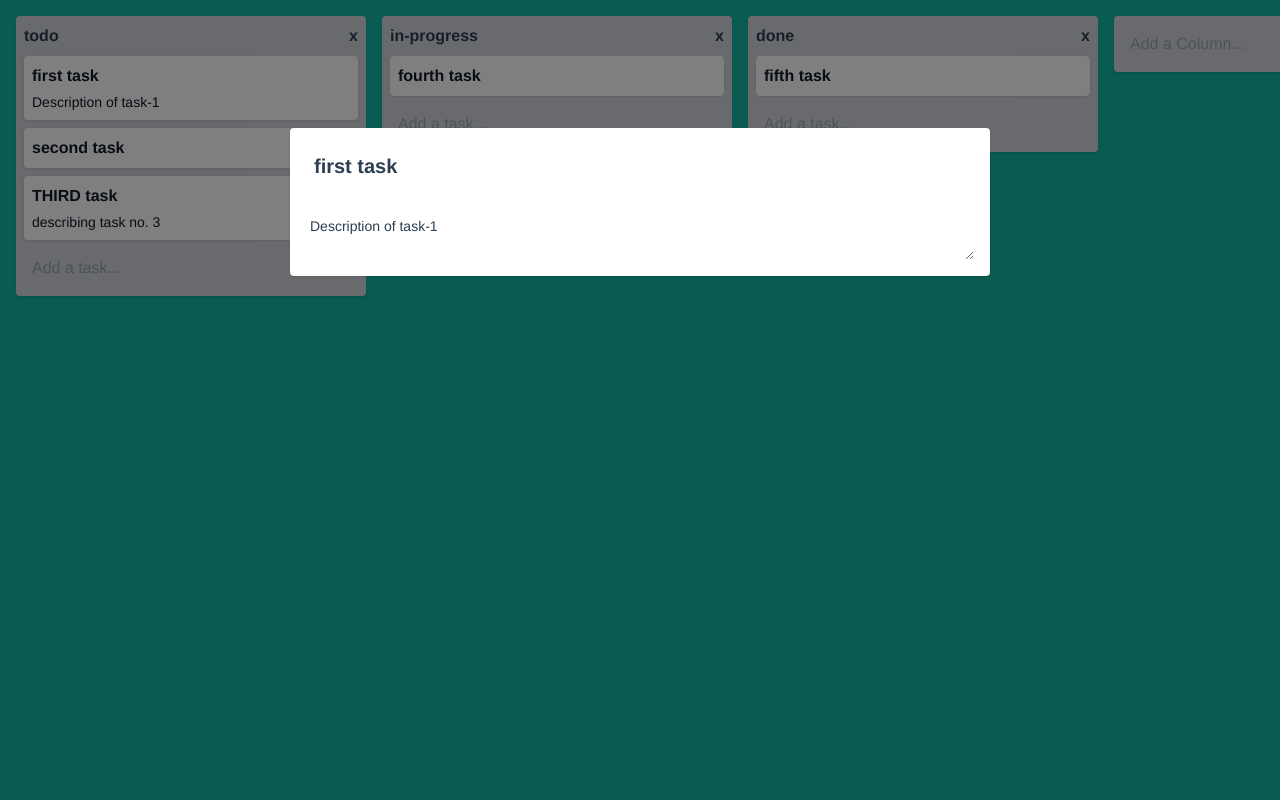
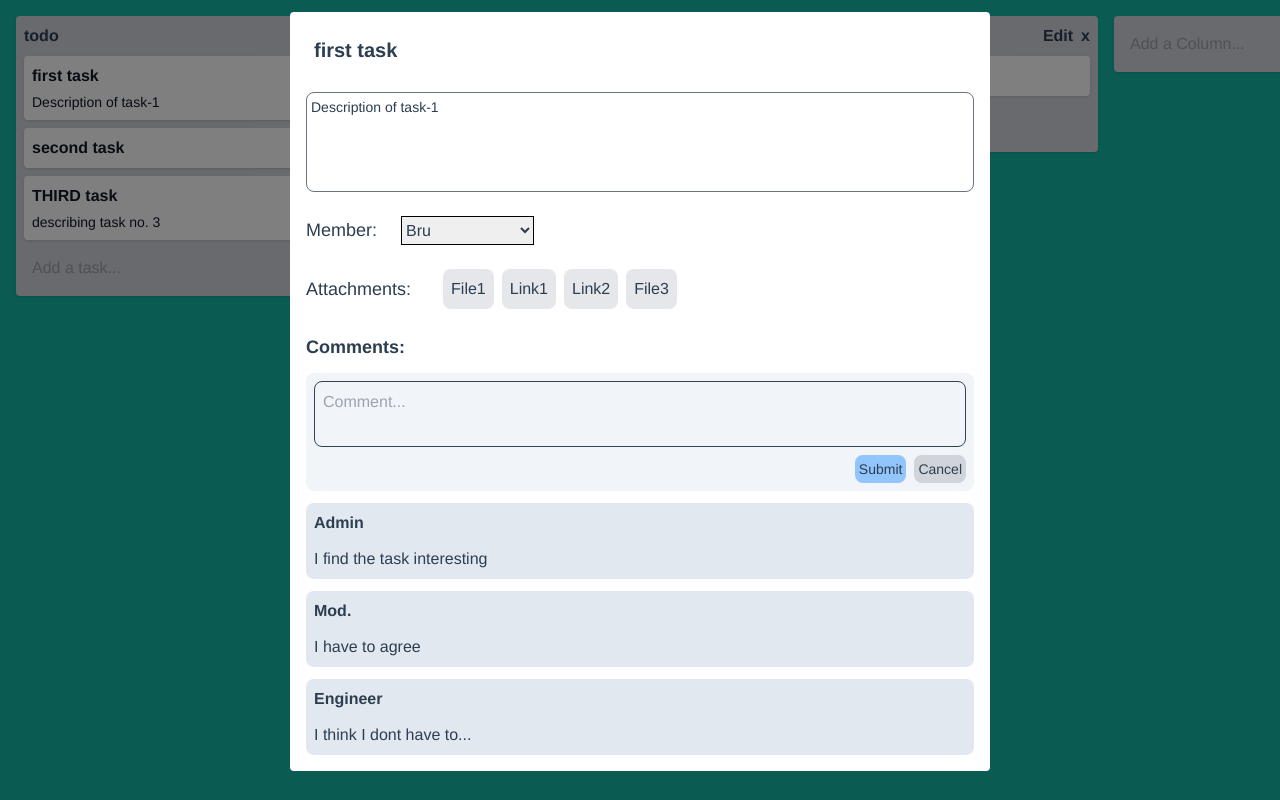
Before and after one commit to eng-gira/project-manager-kanban, a Vue app: page /task/1 in a window 1280 px wide. Built offline with nearby package versions, Linux system fonts and the light colour scheme.

Commit message:
Update col, and more advanced task modal

```diff
--- a/src/assets/main.css
+++ b/src/assets/main.css
@@ -585,6 +585,30 @@ video {
   margin-left: 200px;
 }
 
+.mr-3 {
+  margin-right: 0.75rem;
+}
+
+.mr-6 {
+  margin-right: 1.5rem;
+}
+
+.mb-9 {
+  margin-bottom: 2.25rem;
+}
+
+.mt-3 {
+  margin-top: 0.75rem;
+}
+
+.mt-5 {
+  margin-top: 1.25rem;
+}
+
+.mb-3 {
+  margin-bottom: 0.75rem;
+}
+
 .block {
   display: block;
 }
@@ -599,6 +623,30 @@ video {
 
 .h-screen {
   height: 100vh;
+}
+
+.h-\[300px\] {
+  height: 300px;
+}
+
+.h-\[500px\] {
+  height: 500px;
+}
+
+.h-\[200px\] {
+  height: 200px;
+}
+
+.h-\[100px\] {
+  height: 100px;
+}
+
+.h-\[25px\] {
+  height: 25px;
+}
+
+.h-\[28px\] {
+  height: 28px;
 }
 
 .w-full {
@@ -625,6 +673,10 @@ video {
   flex-grow: 1;
 }
 
+.resize-none {
+  resize: none;
+}
+
 .flex-row {
   flex-direction: row;
 }
@@ -649,6 +701,14 @@ video {
   align-items: center;
 }
 
+.justify-start {
+  justify-content: flex-start;
+}
+
+.justify-end {
+  justify-content: flex-end;
+}
+
 .justify-center {
   justify-content: center;
 }
@@ -657,10 +717,32 @@ video {
   justify-content: space-between;
 }
 
+.justify-around {
+  justify-content: space-around;
+}
+
 .space-y-4 > :not([hidden]) ~ :not([hidden]) {
   --tw-space-y-reverse: 0;
   margin-top: calc(1rem * calc(1 - var(--tw-space-y-reverse)));
   margin-bottom: calc(1rem * var(--tw-space-y-reverse));
+}
+
+.space-x-2 > :not([hidden]) ~ :not([hidden]) {
+  --tw-space-x-reverse: 0;
+  margin-right: calc(0.5rem * var(--tw-space-x-reverse));
+  margin-left: calc(0.5rem * calc(1 - var(--tw-space-x-reverse)));
+}
+
+.space-y-3 > :not([hidden]) ~ :not([hidden]) {
+  --tw-space-y-reverse: 0;
+  margin-top: calc(0.75rem * calc(1 - var(--tw-space-y-reverse)));
+  margin-bottom: calc(0.75rem * var(--tw-space-y-reverse));
+}
+
+.space-y-2 > :not([hidden]) ~ :not([hidden]) {
+  --tw-space-y-reverse: 0;
+  margin-top: calc(0.5rem * calc(1 - var(--tw-space-y-reverse)));
+  margin-bottom: calc(0.5rem * var(--tw-space-y-reverse));
 }
 
 .self-center {
@@ -671,12 +753,35 @@ video {
   overflow: auto;
 }
 
+.overflow-y-auto {
+  overflow-y: auto;
+}
+
 .rounded {
   border-radius: 0.25rem;
 }
 
 .rounded-lg {
   border-radius: 0.5rem;
+}
+
+.border {
+  border-width: 1px;
+}
+
+.border-black {
+  --tw-border-opacity: 1;
+  border-color: rgb(0 0 0 / var(--tw-border-opacity));
+}
+
+.border-gray-500 {
+  --tw-border-opacity: 1;
+  border-color: rgb(107 114 128 / var(--tw-border-opacity));
+}
+
+.border-gray-700 {
+  --tw-border-opacity: 1;
+  border-color: rgb(55 65 81 / var(--tw-border-opacity));
 }
 
 .bg-teal-500 {
@@ -706,6 +811,26 @@ video {
 .bg-red-500 {
   --tw-bg-opacity: 1;
   background-color: rgb(239 68 68 / var(--tw-bg-opacity));
+}
+
+.bg-gray-200 {
+  --tw-bg-opacity: 1;
+  background-color: rgb(229 231 235 / var(--tw-bg-opacity));
+}
+
+.bg-blue-300 {
+  --tw-bg-opacity: 1;
+  background-color: rgb(147 197 253 / var(--tw-bg-opacity));
+}
+
+.bg-slate-100 {
+  --tw-bg-opacity: 1;
+  background-color: rgb(241 245 249 / var(--tw-bg-opacity));
+}
+
+.bg-slate-200 {
+  --tw-bg-opacity: 1;
+  background-color: rgb(226 232 240 / var(--tw-bg-opacity));
 }
 
 .p-4 {
@@ -744,6 +869,16 @@ video {
   padding-right: 1rem;
 }
 
+.py-1 {
+  padding-top: 0.25rem;
+  padding-bottom: 0.25rem;
+}
+
+.px-1 {
+  padding-left: 0.25rem;
+  padding-right: 0.25rem;
+}
+
 .text-left {
   text-align: left;
 }
@@ -769,6 +904,10 @@ video {
 
 .font-bold {
   font-weight: 700;
+}
+
+.italic {
+  font-style: italic;
 }
 
 .text-gray-900 {
@@ -815,3 +954,18 @@ video {
   --tw-bg-opacity: 1;
   background-color: rgb(107 114 128 / var(--tw-bg-opacity));
 }
+
+.hover\:bg-gray-300:hover {
+  --tw-bg-opacity: 1;
+  background-color: rgb(209 213 219 / var(--tw-bg-opacity));
+}
+
+.hover\:bg-blue-500:hover {
+  --tw-bg-opacity: 1;
+  background-color: rgb(59 130 246 / var(--tw-bg-opacity));
+}
+
+.hover\:text-white:hover {
+  --tw-text-opacity: 1;
+  color: rgb(255 255 255 / var(--tw-text-opacity));
+}
--- a/src/default-board.js
+++ b/src/default-board.js
@@ -12,19 +12,19 @@ export default {
           description: 'Description of task-1',
           name: 'first task',
           id: 1,
-          userAssigned: null
+          userAssigned: 2
         },
         {
           description: '',
           name: 'second task',
           id: 2,
-          userAssigned: null
+          userAssigned: 1
         },
         {
           description: 'describing task no. 3',
           name: 'THIRD task',
           id: 3,
-          userAssigned: null
+          userAssigned: 3
         }
       ]
     },
@@ -37,7 +37,7 @@ export default {
           description: '',
           name: 'fourth task',
           id: 4,
-          userAssigned: null
+          userAssigned: 3
         }
       ]
     },
--- a/src/views/ProjectView.vue
+++ b/src/views/ProjectView.vue
@@ -16,8 +16,20 @@
                 @dragstart.self="pickupColumn(column.id, columnIndex, $event)"
                 >
                 <div class="flex items-center mb-2 font-bold justify-between">
-                    <div>{{ column.name }}</div>
-                    <button @click="openColDeletionConfirmationModal(column.id, columnIndex)">x</button>
+                    <input
+                        v-if="editingColName===true && editingColOfId == column.id"
+                        type="text"
+                        :value="column.name"
+                        class="p-2 mr-2 flex-grow bg-transparent border border-black rounded-lg h-[28px]"
+                        @change="updateColName(column.id, columnIndex, $event)"
+                        />
+                    <h1 v-else>
+                        {{ column.name}}
+                    </h1>
+                    <div class="">
+                        <button class="mr-2" @click="enableEditingColName(column.id)">Edit</button>
+                        <button @click="openColDeletionConfirmationModal(column.id, columnIndex)">x</button>
+                    </div>
                 </div>
                 <div class="list-reset">
                     <!-- Task Class Styles -->
@@ -72,7 +84,7 @@
     </div>
     <!-- Task Modal -->
     <div
-        class="bg-transparent absolute inset-0 semi-transparent"
+        class="bg-transparent absolute inset-0 semi-transparent overflow-y-auto"
         v-if="isTaskOpen"
         @click.self="closeTask"
     >
@@ -87,12 +99,12 @@
         >
         <div class="bg-white w-[300px] flex flex-col p-3 rounded-lg space-y-4">
             <h1 class="font-bold text-lg">Are you sure you want to delete this column and all of its tasks?</h1>
-            <div class="flex justify-between">
-                <button class="bg-red-300 hover:bg-red-500 p-1 rounded-lg text-white text-sm" @click="deleteCol">
+            <div class="flex justify-around">
+                <button class="bg-red-300 hover:bg-red-500 py-1 px-2 rounded-lg text-white text-sm" @click="deleteCol">
                     Confirm
                 </button>
                 <button
-                    class="bg-gray-300 hover:bg-gray-500 p-1 rounded-lg text-white text-sm"
+                    class="bg-gray-300 hover:bg-gray-500 py-1 px-2 rounded-lg text-white text-sm"
                     @click="closeColDeletionConfirmationModal">
                     Cancel
                 </button>
@@ -120,7 +132,6 @@ onBeforeMount(() => {
 let isTaskOpen = computed(() => {
     return route.name === 'TaskModal'
 })
-
 const openTask = (id) => {
     router.push({ name: 'TaskModal', params: { id: id } })
 }
@@ -274,9 +285,25 @@ const deleteCol = () => {
 
     // Send to the backend
     // ...
+
     closeColDeletionConfirmationModal()
 }
 
+let editingColName = ref(false)
+let editingColOfId = ref(-1)
+const enableEditingColName = (colId) => {
+    editingColName.value = true
+    editingColOfId.value = colId
+}
+const updateColName = (colId, colIndex, event) => {
+    // Update the UI
+    board.value.columns[colIndex].name = event.target.value
+    editingColName.value = false
+    editingColOfId.value = -1
+
+    // Send to the backend
+    // ...
+}
 </script>
 
 <style scoped>
--- a/src/views/TaskModal.vue
+++ b/src/views/TaskModal.vue
@@ -1,5 +1,5 @@
 <template>
-    <div class="relative flex flex-row bg-white pin mx-auto m-32 py-4 text-left rounded max-w-[700px] shadow">
+    <div class="flex bg-white pin mx-auto mt-3 py-4 text-left rounded max-w-[700px]">
         <div class="flex flex-col flex-grow justify-between items-start px-4">
 
             <input
@@ -10,10 +10,66 @@
             />
 
             <textarea
-                class="mt-6 w-full text-sm p-1"
+                class="mt-5 w-full text-sm p-1 border border-gray-500 h-[100px] resize-none rounded-lg"
                 :value=task.description
+                placeholder="Description..."
                 @change="updateDescription(task.id, $event)"
             />
+
+            <!-- Members -->
+            <div class="flex justify-start mt-6">
+                <h1 class="text-lg mr-6">Member:</h1>
+                <select class="border border-black py-1">
+                    <option v-for="member in members" :key="member.id" :value="member.id" :selected="member.id==task.userAssigned">
+                        {{ member.name }}
+                    </option>
+                </select>
+            </div>
+
+            <!-- Attachments -->
+            <div class="flex justify-start space-x-2 mt-6 items-center">
+                <h1 class="text-lg mr-6">Attachments:</h1>
+                <div v-for="attachment in attachments" :key="attachment.id" class="p-2 bg-gray-200 hover:bg-gray-300 rounded-lg">
+                    {{ attachment.name }}
+                </div>
+            </div>
+
+            <!-- Comments -->
+            <div class="flex flex-col mt-6 w-full">
+                <h1 class="text-lg mb-3 font-bold">Comments:</h1>
+                <!-- Add a Comment -->
+                <div class="flex flex-col bg-slate-100 space-y-2 rounded-lg p-2">
+                    <textarea
+                        class="resize-none self-center bg-transparent p-2 w-full border border-gray-700 rounded-lg"
+                        placeholder="Comment..."
+                        v-model="commentBody"/>
+                    <div class="flex justify-end space-x-2">
+                        <button
+                            class="p-1 text-sm rounded-lg bg-blue-300 hover:bg-blue-500 hover:text-white"
+                            @click="addComment"
+                            >
+                            Submit
+                        </button>
+                        <button
+                            class="p-1 text-sm rounded-lg bg-gray-300 hover:bg-gray-500 hover:text-white"
+                            @click="emptyCommentField"
+                            >
+                            Cancel
+                        </button>
+                    </div>
+                </div>
+
+                <!-- List of Comments -->
+                <div
+                    v-for="comment in comments"
+                    :key="comment.id"
+                    class="bg-slate-200 rounded-lg flex flex-col space-y-3 mt-3 p-2"
+                    >
+                    <h1 class="font-bold">{{ comment.author }}</h1>
+                    <div>{{ comment.body }}</div>
+                </div>
+                <h1 class="italic text-lg mx-auto" v-if="comments.length < 1">No Comments Yet</h1>
+            </div>
         </div>
     </div>
 </template>
@@ -21,6 +77,7 @@
 import { onBeforeMount, ref } from 'vue';
 import defaultBoard from '@/default-board.js'
 import { onBeforeRouteUpdate } from 'vue-router';
+import { comment } from 'postcss';
 
 const props = defineProps({
     id: [String, Number]
@@ -61,4 +118,72 @@ const updateDescription = (taskId, event) => {
     event.target.blur()
 }
 
+let members = ref([
+    {
+        id: 1,
+        name: 'Ich'
+    },
+    {
+        id: 2,
+        name: 'Bru'
+    },
+    {
+        id: 3,
+        name: 'Admin'
+    },
+    {
+        id: 4,
+        name: 'Somebody else'
+    }
+])
+let attachments = ref([
+    {
+        id: 1,
+        name: 'File1'
+    },
+    {
+        id: 2,
+        name: 'Link1'
+    },
+    {
+        id: 3,
+        name: 'Link2'
+    },
+    {
+        id: 4,
+        name: 'File3'
+    }
+])
+let commentBody = ref('')
+let comments = ref([
+    {
+        id: 1,
+        body: 'I find the task interesting',
+        author: 'Admin',
+    },
+    {
+        id: 2,
+        body: 'I have to agree',
+        author: 'Mod.',
+    },
+    {
+        id: 3,
+        body: 'I think I dont have to...',
+        author: 'Engineer',
+    },
+])
+const addComment = () => {
+    if(commentBody.value.length < 1) return false
+
+    comments.value.push({
+        id: comments.value.length + 1,
+        body: commentBody.value,
+        author: 'Developer'
+    })
+
+    commentBody.value = ''
+}
+const emptyCommentField = () => {
+    commentBody.value = ''
+}
 </script>
```
Also changed, not shown: src/router/index.js (+29 -0 lines).
